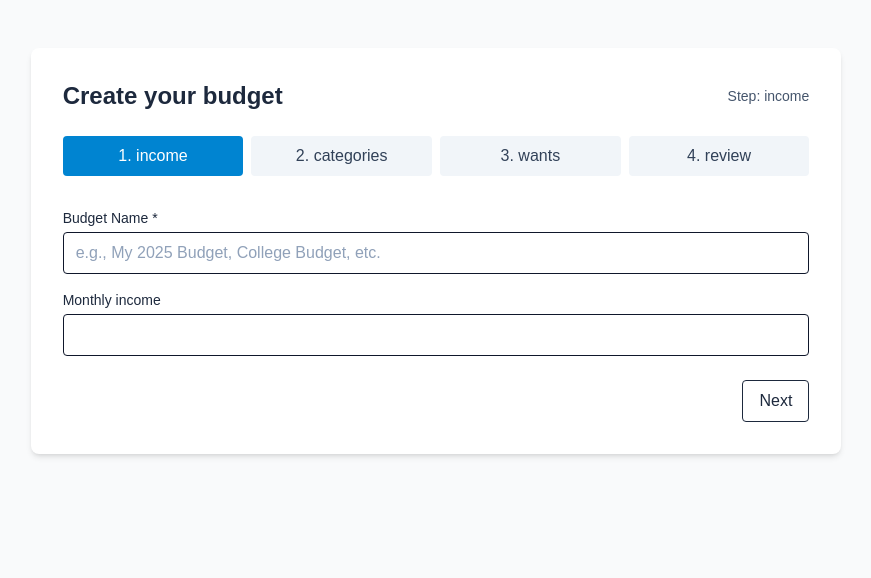
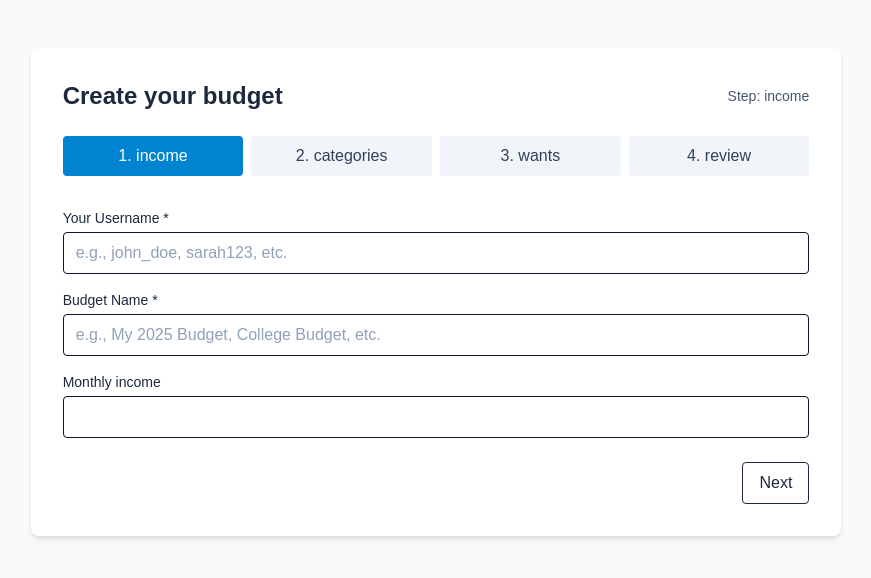
Before and after one commit to aj-hardimon/BostonHacks2025, a Next.js app in the folder bostonhacks2025/: page /create-budget in a window 1280 px wide. Shown: the top 578 px of the page, without its empty margins (204-1075 px from the left). Built offline with nearby package versions, Linux system fonts and the light colour scheme.

Commit message:
added usernames

```diff
--- a/bostonhacks2025/src/app/create-budget/page.tsx
+++ b/bostonhacks2025/src/app/create-budget/page.tsx
@@ -40,6 +40,7 @@ export default function CreateBudgetWizard() {
   const [step, setStep] = useState<Step>("income");
   const [monthlyIncome, setMonthlyIncome] = useState<number | "">("");
   const [name, setName] = useState("");
+  const [username, setUsername] = useState("");
   const [categories, setCategories] = useState<Categories>({
     rent: 30,
     food: 15,
@@ -64,6 +65,14 @@ export default function CreateBudgetWizard() {
   const [error, setError] = useState<string | null>(null);
   const [loading, setLoading] = useState(false);
   const [calc, setCalc] = useState<CalcResult | null>(null);
+
+  // Load stored username on mount
+  useEffect(() => {
+    const storedUsername = sessionStorage.getItem('currentUsername');
+    if (storedUsername) {
+      setUsername(storedUsername);
+    }
+  }, []);
 
   function updateCategory(key: keyof Categories, value: number) {
     setCategories((c) => ({ ...c, [key]: value }));
@@ -160,6 +169,11 @@ export default function CreateBudgetWizard() {
   async function handleCreate() {
     setError(null);
 
+    if (!username.trim()) {
+      setError("Please provide a username");
+      return;
+    }
+
     if (!name.trim()) {
       setError("Please provide a budget name");
       return;
@@ -172,13 +186,16 @@ export default function CreateBudgetWizard() {
         categories,
         wantsSubcategories: wantsSub,
         name,
-        userId: "demo-user",
+        userId: username.trim(),
       });
 
       // Store the newly created budget in sessionStorage
       if (result && result.budget) {
         sessionStorage.setItem('currentBudget', JSON.stringify(result.budget));
       }
+
+      // Store username for future use
+      sessionStorage.setItem('currentUsername', username.trim());
 
       router.push("/budget");
     } catch (e) {
@@ -223,7 +240,16 @@ export default function CreateBudgetWizard() {
 
         {step === "income" && (
           <div>
-            <label className="block text-sm font-medium text-slate-800">Budget Name *</label>
+            <label className="block text-sm font-medium text-slate-800">Your Username *</label>
+            <input
+              className="mt-1 block w-full border rounded px-3 py-2 text-slate-900 placeholder:text-slate-400 focus:ring-1 focus:ring-sky-500"
+              value={username}
+              onChange={(e) => setUsername(e.target.value)}
+              placeholder="e.g., john_doe, sarah123, etc."
+              required
+            />
+
+            <label className="block text-sm font-medium text-slate-800 mt-4">Budget Name *</label>
             <input
               className="mt-1 block w-full border rounded px-3 py-2 text-slate-900 placeholder:text-slate-400 focus:ring-1 focus:ring-sky-500"
               value={name}
```
